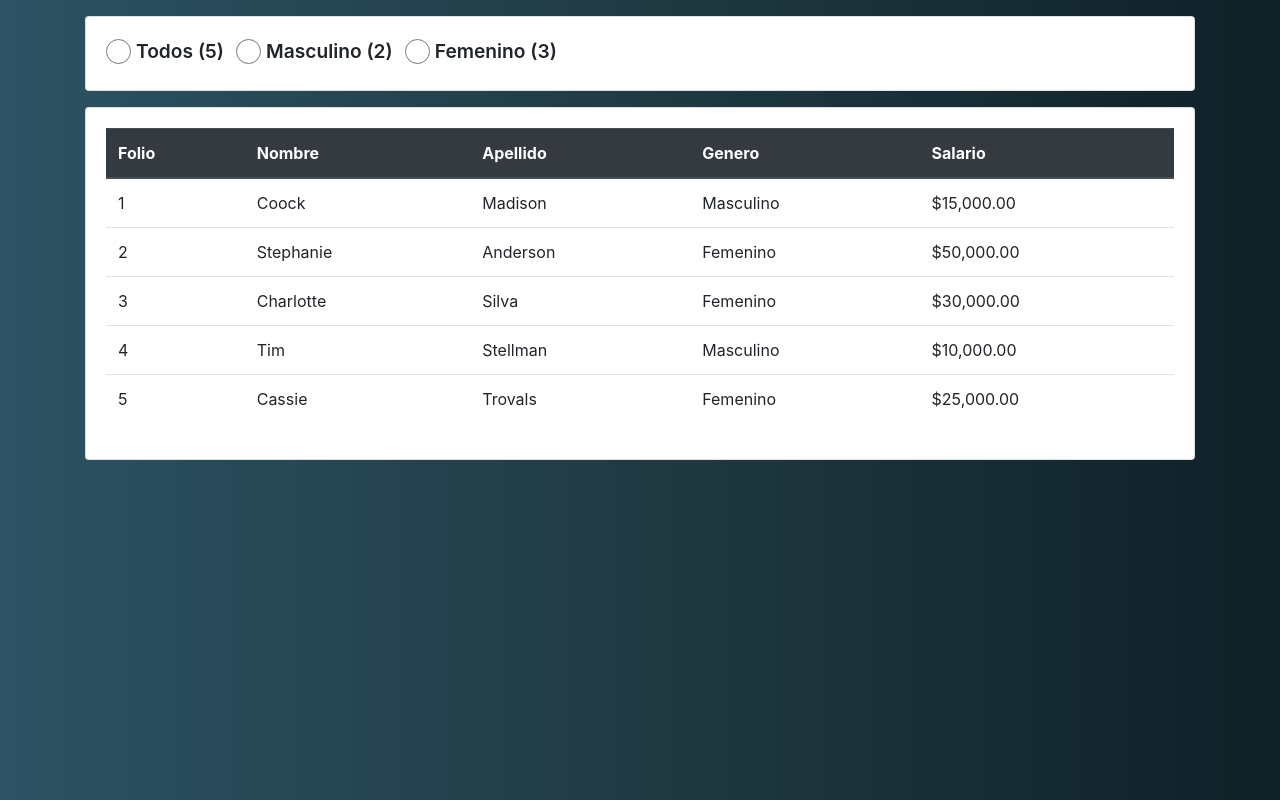
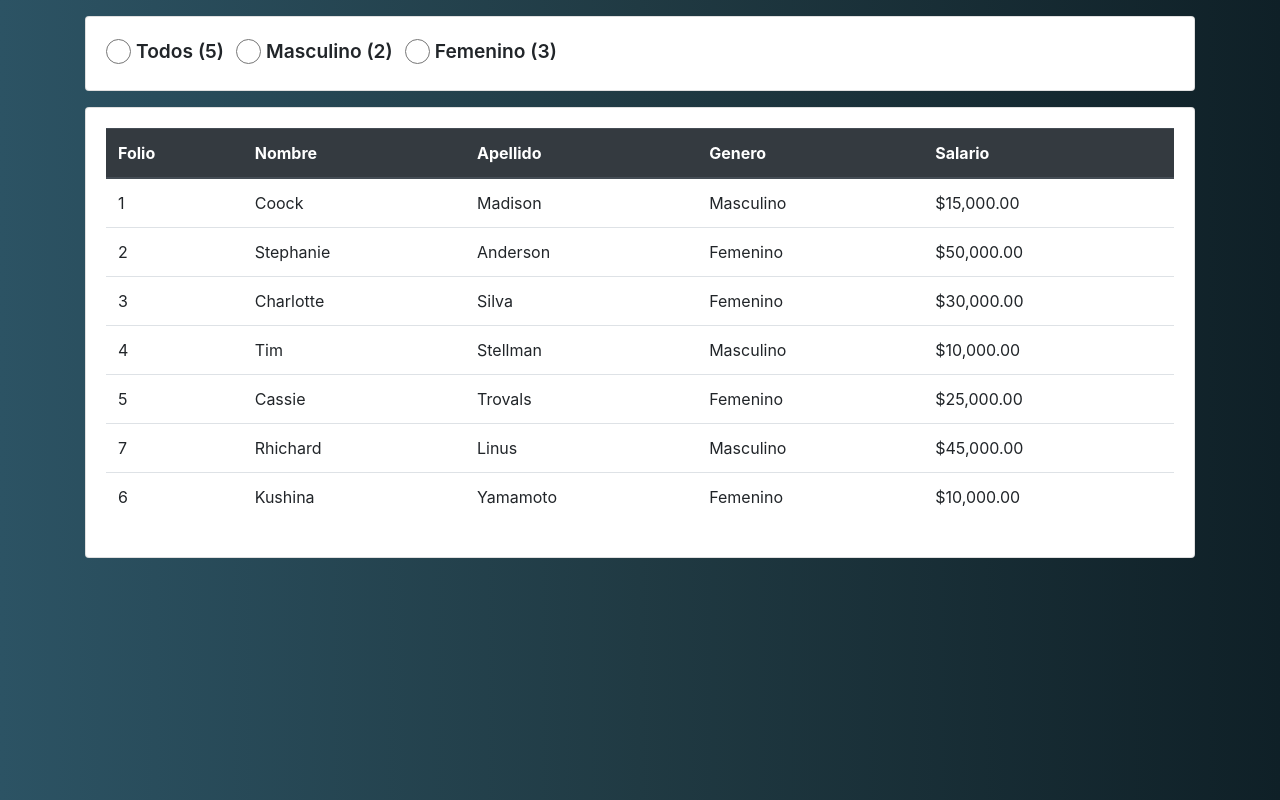
Before and after one commit to alejahndro02/listaEmpleado, an Angular app: page / in a window 1280 px wide. Built offline with nearby package versions, Linux system fonts and the light colour scheme.

Commit message:
Se crearon los metodos totalEmpleados(), totalFemenino(), totalMasculino()

```diff
--- a/src/app/components/lista-empleados/lista-empleados.component.ts
+++ b/src/app/components/lista-empleados/lista-empleados.component.ts
@@ -12,11 +12,23 @@ export class ListaEmpleadosComponent implements OnInit {
     {folio: 2, nombre : 'Stephanie', apellido: 'Anderson', genero: 'Femenino', salario : 50000},
     {folio: 3, nombre : 'Charlotte', apellido: 'Silva', genero: 'Femenino', salario : 30000},
     {folio: 4, nombre : 'Tim', apellido: 'Stellman', genero: 'Masculino', salario : 10000},
-    {folio: 5, nombre : 'Cassie', apellido: 'Trovals', genero: 'Femenino', salario : 25000}
+    {folio: 5, nombre : 'Cassie', apellido: 'Trovals', genero: 'Femenino', salario : 25000},
+    {folio: 7, nombre : 'Rhichard', apellido: 'Linus', genero: 'Masculino', salario : 45000},
+    {folio: 6, nombre : 'Kushina', apellido: 'Yamamoto', genero: 'Femenino', salario : 10000}
+
   ]
+
   constructor() { }
 
   ngOnInit(): void {
   }
-
+  totalEmpleados(): number{
+    return this.listaEmpleados.length;
+  }
+  totalFemenino(): number{
+    return this.listaEmpleados.filter(list=>list.genero === 'Femenino').length
+  }
+  totalMasculino(): number{
+    return this.listaEmpleados.filter(list=>list.genero === 'Masculino').length
+  }
 }
```
